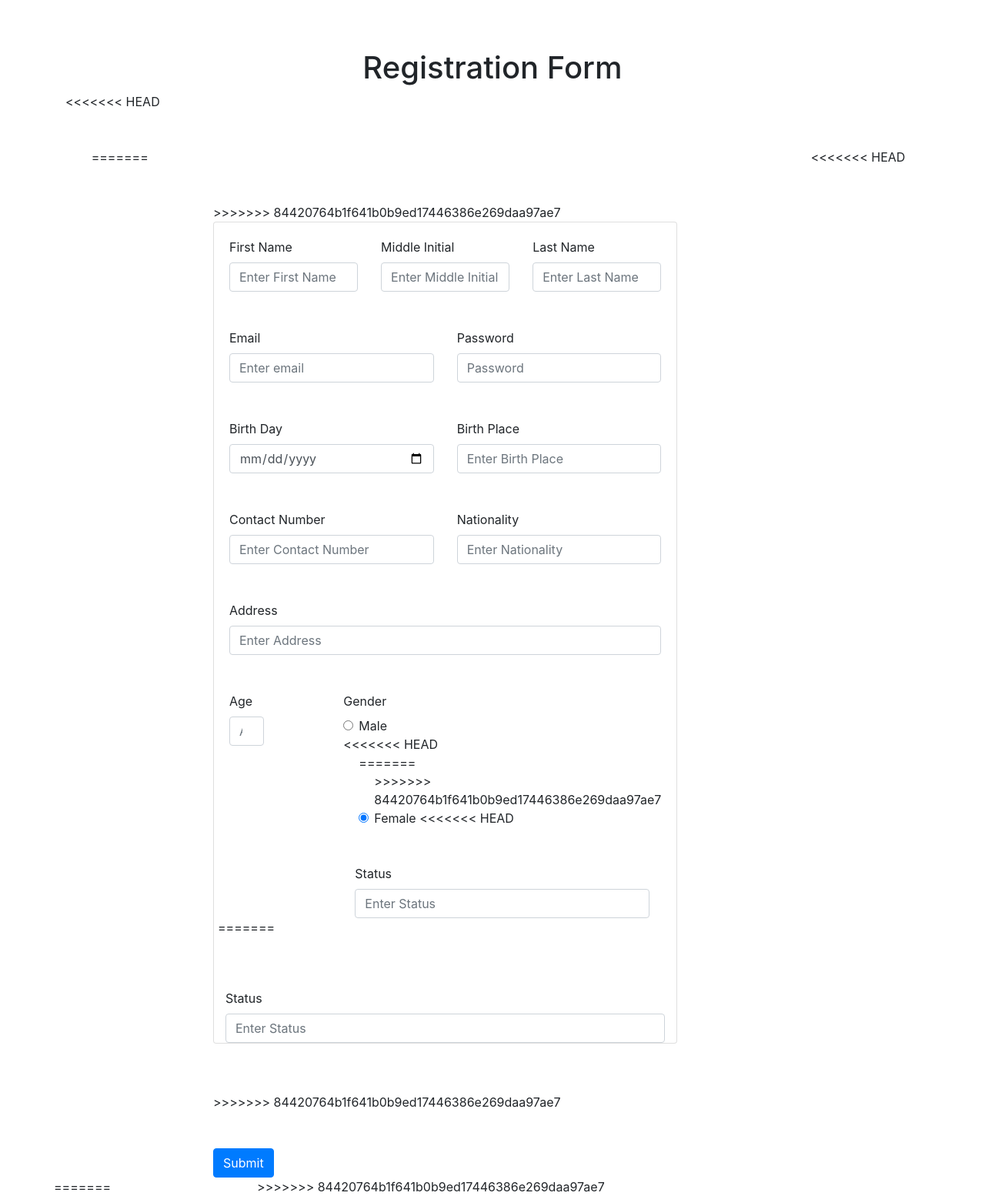
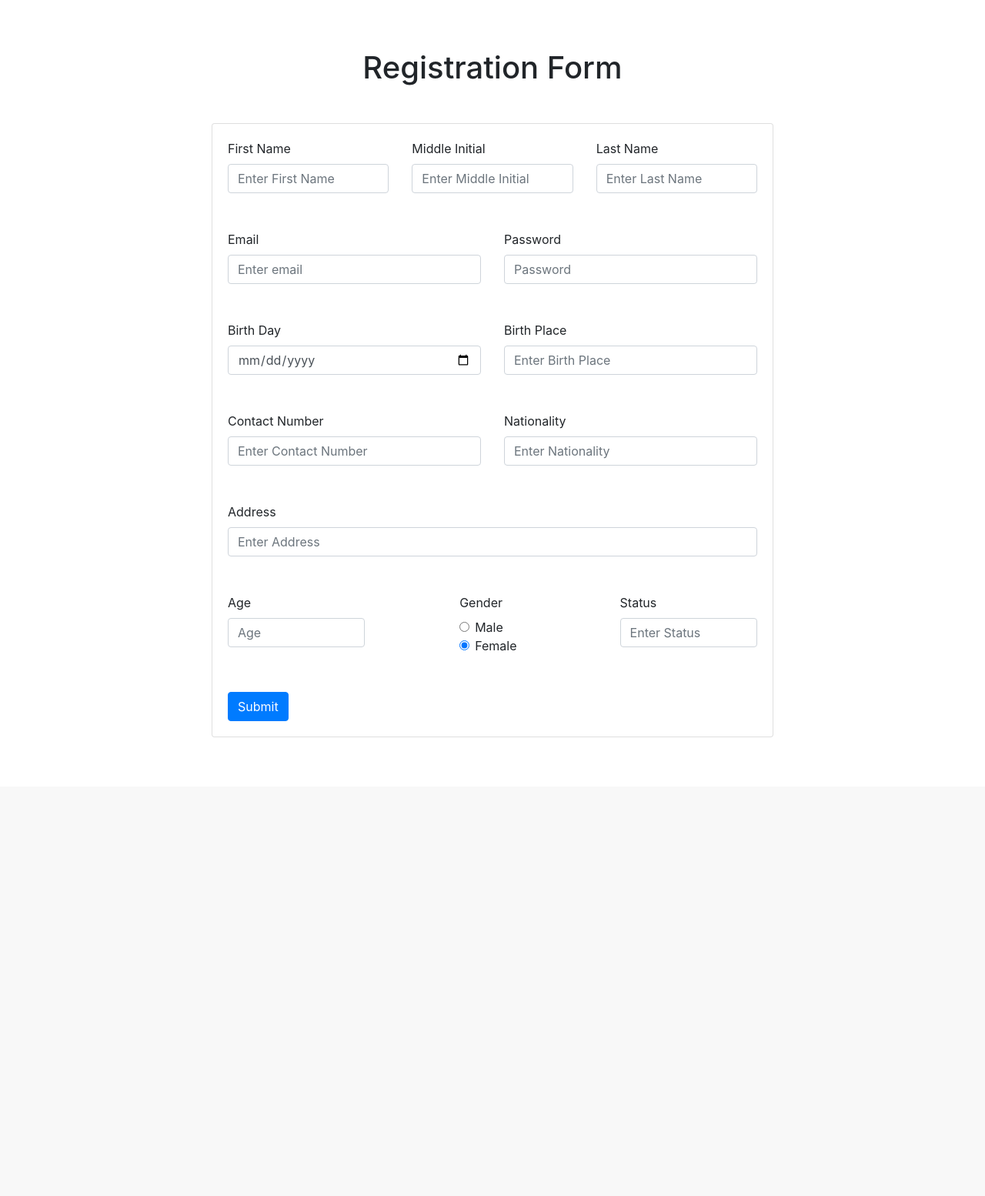
Before and after one commit to shikkik/BarangaySystem, a PHP site: page /resident_registration.php in a window 1280 px wide. Shown: the part 66-1620 px from the top of the page at 77% size. After the commit the page ends 1024 px from the top, so only its background shows below. Run offline with PHP 8.4, Linux system fonts and the light colour scheme; the visitor is signed in with stand-in values (Sample User, id 1); some libraries are stand-ins or nearby versions.

Commit message:
few mods

```diff
--- a/resident_registration.php
+++ b/resident_registration.php
@@ -37,15 +37,9 @@
                 <div class="col-12">
                     <h1 class="text-center">Registration Form</h1>
 
-<<<<<<< HEAD
-                <div class="row margin mtop">
-                    <div class="col-sm"> </div>
-                    <div class="col-10">
-=======
                     <div class="row margin mtop">
                     <div class="col-sm-2"> </div>
                     <div class="col-8">
->>>>>>> 84420764b1f641b0b9ed17446386e269daa97ae7
                         <div class="card mbottom">
                             <div class="card-body">
 
@@ -109,16 +103,11 @@
                                             Male
                                             </label>
                                         </div>
-<<<<<<< HEAD
-                                        <div class="form-check ">
-=======
                                         <div class="form-check">
->>>>>>> 84420764b1f641b0b9ed17446386e269daa97ae7
                                             <input class="form-check-input" type="radio" name="flexRadioDefault"  checked>
                                             <label class="form-check-label" for="flexRadioDefault2">
                                                 Female
                                             </label>
-<<<<<<< HEAD
                                         </div>
                                     </div>
 
@@ -128,18 +117,6 @@
                                     </div>
                                 </div>
 
-
-=======
-                                        </div>
-                                    </div>
-
-                                    <div class="col">
-                                        <label for="status"class="mtop">Status </label>
-                                        <input type="text" class="form-control" id="exampleInputEmail1"  placeholder="Enter Status">
-                                    </div>
-                                </div>
->>>>>>> 84420764b1f641b0b9ed17446386e269daa97ae7
-
                                 <div class="row mtop">
                                     <div class="col">
                                         <button class="btn btn-primary" type="submit" name="Submit"> Submit </button>
@@ -148,12 +125,7 @@
                             </div>
                         </div>
                     </div>
-<<<<<<< HEAD
-
-                    <div class="col-sm"> </div>
-=======
                     <div class="col-sm-2"> </div>
->>>>>>> 84420764b1f641b0b9ed17446386e269daa97ae7
                 </div>
             </div>
         </div>
--- a/testingcrud.php
+++ b/testingcrud.php
@@ -1,5 +1,6 @@
 <?php
     require('classes/staff.class.php');
+    //$email = $_GET['email'];
 
     $staffbms->validate_user();
     $staffbms->create_staff();
@@ -24,6 +25,7 @@
             <div class="row">
                 <div class="col-xl-12">
                     <table class="table table-dark">
+                    <form method="post">
                         <thead>
                             <tr>
                                 <th> Email </th>
@@ -38,6 +40,7 @@
                                 <th> Position </th>
                                 <th> Role </th>
                                 <th> Added By </th>
+                                <th> Actions </th>
                             </tr>
                         </thead>
                         <tbody>
@@ -56,11 +59,12 @@
                                 <td> <?= $view['position'];?> </td>
                                 <td> <?= $userdetails['role'];?> </td>
                                 <td> <?= $userdetails['fullname'];?> </td>
+                                <td> <button class="btn btn-danger" name="delete_user" <?php echo $view['email']?>> Remove </button></td>
                             </tr>
-
                             <?php }?>
                         <?php } ?>
                         </tbody>
+                    </form>
                     </table>
                 </div>
             </div>
```
Also changed, not shown: admin_dashboard.php (+58 -2 lines), classes/resident.class.php (+8 -2 lines), classes/staff.class.php (+25 -6 lines).
